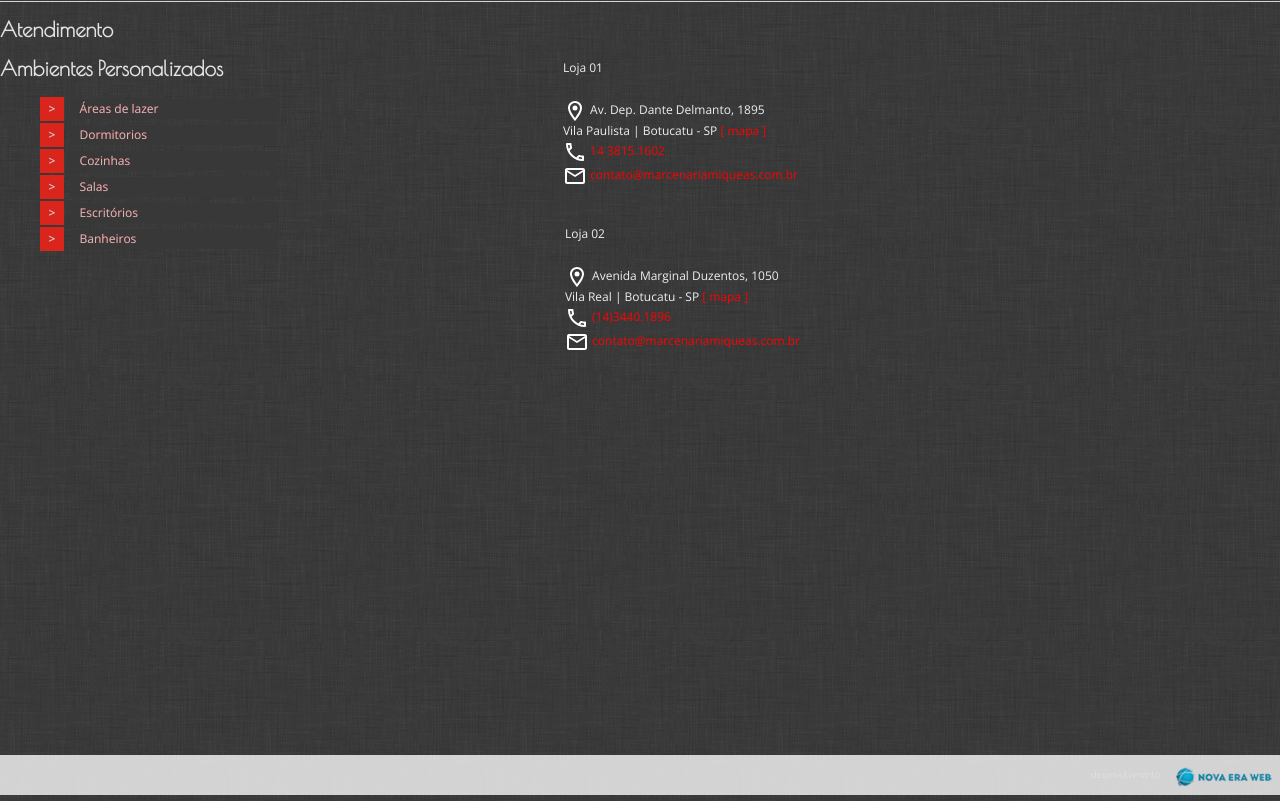
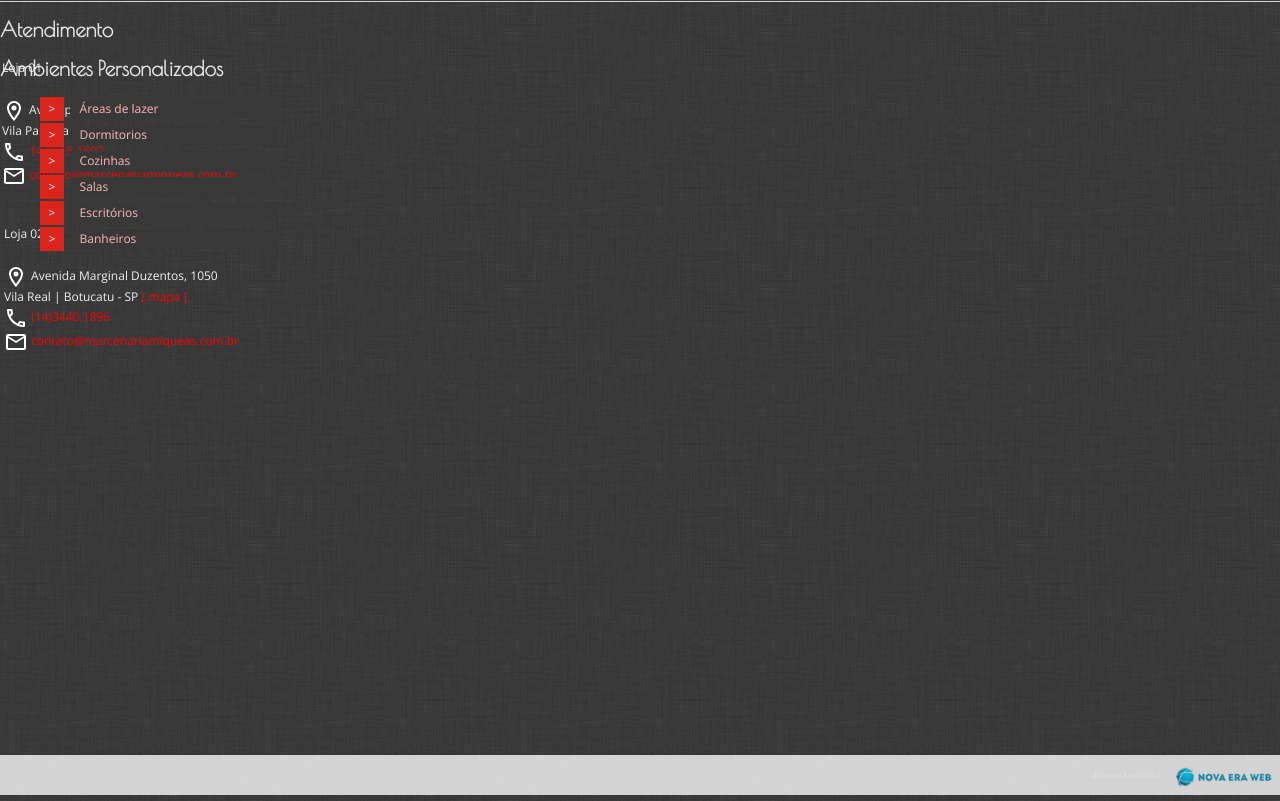
Before and after one commit to novaeraweb/07_miqueas_planejados.github.io, a PHP site: page /index.php in a window 1280 px wide. Shown: the part 2231-3032 px from the top of the page. Run offline with PHP 8.4, Linux system fonts and the light colour scheme; some libraries are stand-ins or nearby versions; some web fonts are replaced.

Commit message:
Update style.css

```diff
--- a/css/style.css
+++ b/css/style.css
@@ -616,7 +616,7 @@ display: inline-block;
     transition: all .3s ease-out;
 }
 
-ul.contato{ float: right;}
+ul.contato{ float: left;}
 ul.contato:last-child{margin-left: -38px;}
 
 .empresa p {
```
